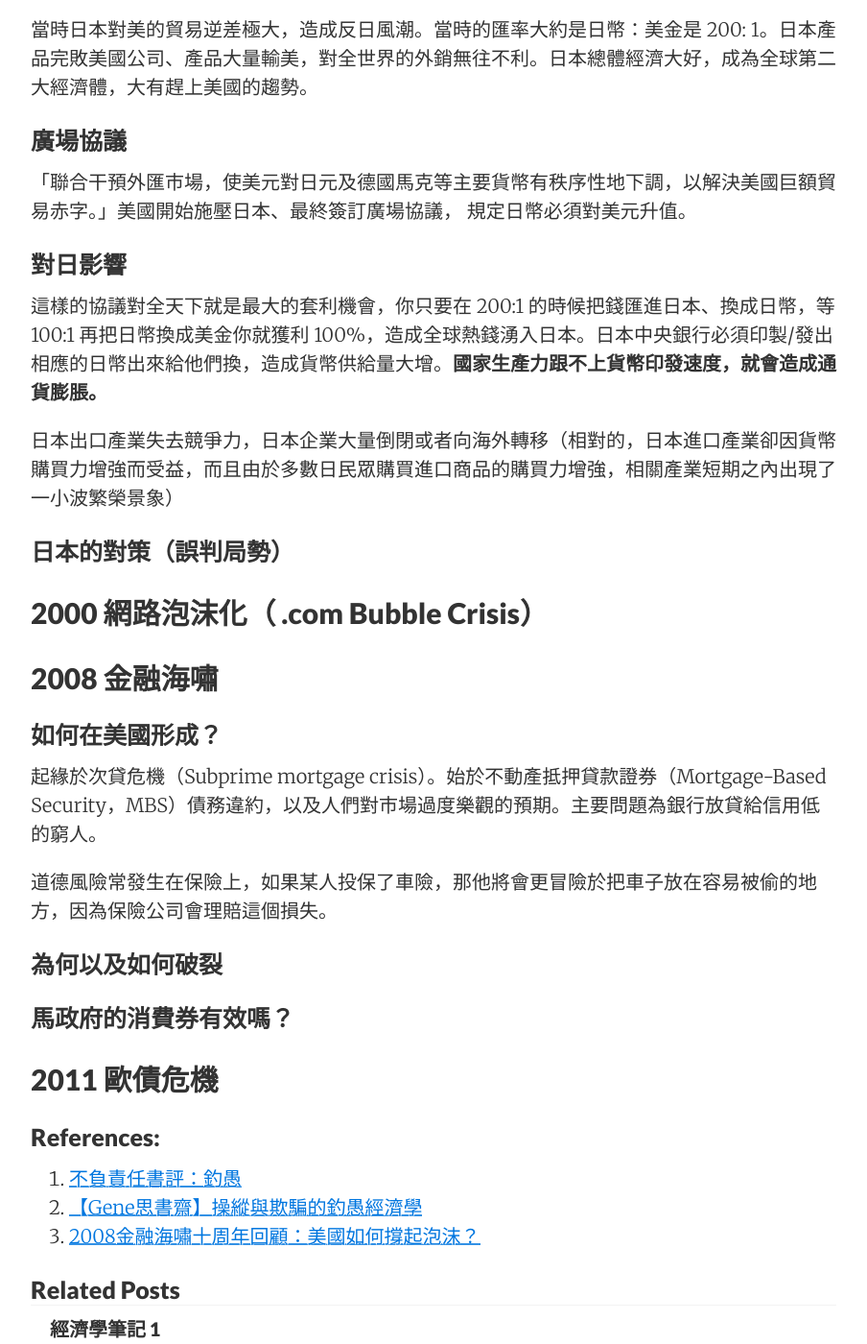
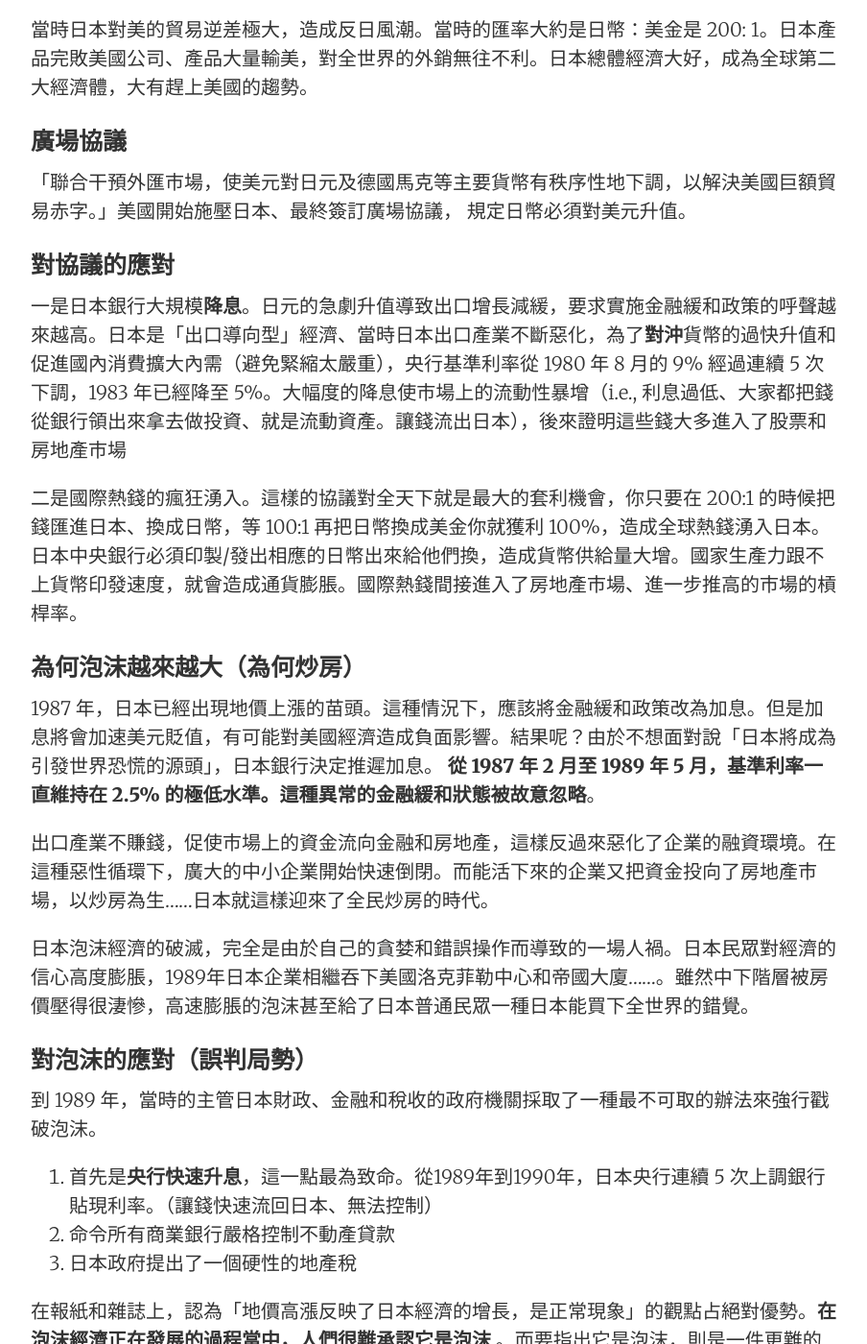
Before and after one commit to AdrianHsu/AdrianHsu.github.io, a Jekyll site: the page built from _posts/2018-12-17-phishing.md, in a window 1280 px wide and 1400 px high, scrolled down 1131 px. Shown: the whole window at 96% size, without its empty margins (188-1092 px from the left). Built offline with Jekyll 4.4.1, drawn with Linux system fonts in a browser that asks for light colours; nearby versions of some CDN libraries; comment, search, counter and statistics services are not loaded; some of the changed text lies outside the part shown.

Commit message:
blog push

```diff
--- a/_posts/2018-12-17-phishing.md
+++ b/_posts/2018-12-17-phishing.md
@@ -38,17 +38,43 @@ categories:  econ
 
 「聯合干預外匯市場，使美元對日元及德國馬克等主要貨幣有秩序性地下調，以解決美國巨額貿易赤字。」美國開始施壓日本、最終簽訂廣場協議， 規定日幣必須對美元升值。
 
-### 對日影響
+### 對協議的應對
 
-這樣的協議對全天下就是最大的套利機會，你只要在 200:1 的時候把錢匯進日本、換成日幣，等 100:1 再把日幣換成美金你就獲利 100%，造成全球熱錢湧入日本。日本中央銀行必須印製/發出相應的日幣出來給他們換，造成貨幣供給量大增。**國家生產力跟不上貨幣印發速度，就會造成通貨膨脹。**
+一是日本銀行大規模**降息**。日元的急劇升值導致出口增長減緩，要求實施金融緩和政策的呼聲越來越高。日本是「出口導向型」經濟、當時日本出口產業不斷惡化，為了**對沖**貨幣的過快升值和促進國內消費擴大內需（避免緊縮太嚴重），央行基準利率從 1980 年 8 月的 9% 經過連續 5 次下調，1983 年已經降至 5%。大幅度的降息使市場上的流動性暴增（i.e., 利息過低、大家都把錢從銀行領出來拿去做投資、就是流動資產。讓錢流出日本），後來證明這些錢大多進入了股票和房地產市場
 
-日本出口產業失去競爭力，日本企業大量倒閉或者向海外轉移（相對的，日本進口產業卻因貨幣購買力增強而受益，而且由於多數日民眾購買進口商品的購買力增強，相關產業短期之內出現了一小波繁榮景象）
+二是國際熱錢的瘋狂湧入。這樣的協議對全天下就是最大的套利機會，你只要在 200:1 的時候把錢匯進日本、換成日幣，等 100:1 再把日幣換成美金你就獲利 100%，造成全球熱錢湧入日本。日本中央銀行必須印製/發出相應的日幣出來給他們換，造成貨幣供給量大增。國家生產力跟不上貨幣印發速度，就會造成通貨膨脹。國際熱錢間接進入了房地產市場、進一步推高的市場的槓桿率。
 
-### 日本的對策（誤判局勢）
+### 為何泡沫越來越大（為何炒房）
+
+1987 年，日本已經出現地價上漲的苗頭。這種情況下，應該將金融緩和政策改為加息。但是加息將會加速美元貶值，有可能對美國經濟造成負面影響。結果呢？由於不想面對說「日本將成為引發世界恐慌的源頭」，日本銀行決定推遲加息。 **從 1987 年 2 月至 1989 年 5 月，基準利率一直維持在 2.5% 的極低水準。這種異常的金融緩和狀態被故意忽略**。
+
+出口產業不賺錢，促使市場上的資金流向金融和房地產，這樣反過來惡化了企業的融資環境。在這種惡性循環下，廣大的中小企業開始快速倒閉。而能活下來的企業又把資金投向了房地產市場，以炒房為生……日本就這樣迎來了全民炒房的時代。
+
+日本泡沫經濟的破滅，完全是由於自己的貪婪和錯誤操作而導致的一場人禍。日本民眾對經濟的信心高度膨脹，1989年日本企業相繼吞下美國洛克菲勒中心和帝國大廈……。雖然中下階層被房價壓得很淒慘，高速膨脹的泡沫甚至給了日本普通民眾一種日本能買下全世界的錯覺。
+
+### 對泡沫的應對（誤判局勢）
+
+到 1989 年，當時的主管日本財政、金融和稅收的政府機關採取了一種最不可取的辦法來強行戳破泡沫。
+
+1. 首先是**央行快速升息**，這一點最為致命。從1989年到1990年，日本央行連續 5 次上調銀行貼現利率。（讓錢快速流回日本、無法控制）
+2. 命令所有商業銀行嚴格控制不動產貸款
+3. 日本政府提出了一個硬性的地產稅
+
+在報紙和雜誌上，認為「地價高漲反映了日本經濟的增長，是正常現象」的觀點占絕對優勢。**在泡沫經濟正在發展的過程當中，人們很難承認它是泡沫** 。而要指出它是泡沫，則是一件更難的事。
+
+### 結局
+
+沒有給市場緩衝時間，導致最敏感的日本股市在1990年率先崩盤、進入了長達20年的熊市。地價開始暴跌，並導致以地產為抵押的債市，在中間加了過高槓桿的金融機構和商業銀行像多米諾骨牌一樣連續崩潰。
+
+短期的大幅衰退，導致日本各行各業出現大量來不及脫身。大量「套牢族」，房屋、土地、股市、投資以及相關領域大量公司和個人破產。恐慌心理使得消費和投資緊縮出現加乘效應。由於土地與股市的套牢金額通常極大，財富聚集到了少數人生贏家手中。多數日本人負債纍纍，甚至超過了他們一生的收入，從而產生了無數家庭悲劇。
+
+### 「安倍三箭」政績
+
+日本首相安倍晉三於2012年，為擺脫日本長達15年的通貨緊縮，提出推動**寬鬆貨幣政策、擴大財政支出，以及結構性經濟改革與成長策略**三大政策，此即所謂「安倍三箭」。
+
+## 2000 網路泡沫化（ .com Bubble Crisis）
 
 
-
-## 2000 網路泡沫化（ .com Bubble Crisis）
 
 ## 2008 金融海嘯
 
@@ -75,3 +101,5 @@ categories:  econ
 1. [不負責任書評：釣愚](http://davidhnotes.com/phishing-for-phools/)
 2. [【Gene思書齋】操縱與欺騙的釣愚經濟學](https://pansci.asia/archives/120221)
 3. [2008金融海嘯十周年回顧：美國如何撐起泡沫？](https://www.thenewslens.com/article/84861)
+4. [字媒體：地產泡沫為何會讓日本陷入「失去的二十年」](https://zi.media/@yidianzixun/post/GvjtG2)
+5. [報橘：日本如何從能用資金買下全世界，卻走向失落的三十年？](https://buzzorange.com/2018/09/13/how-japan-fell-in-30-years/)
```
